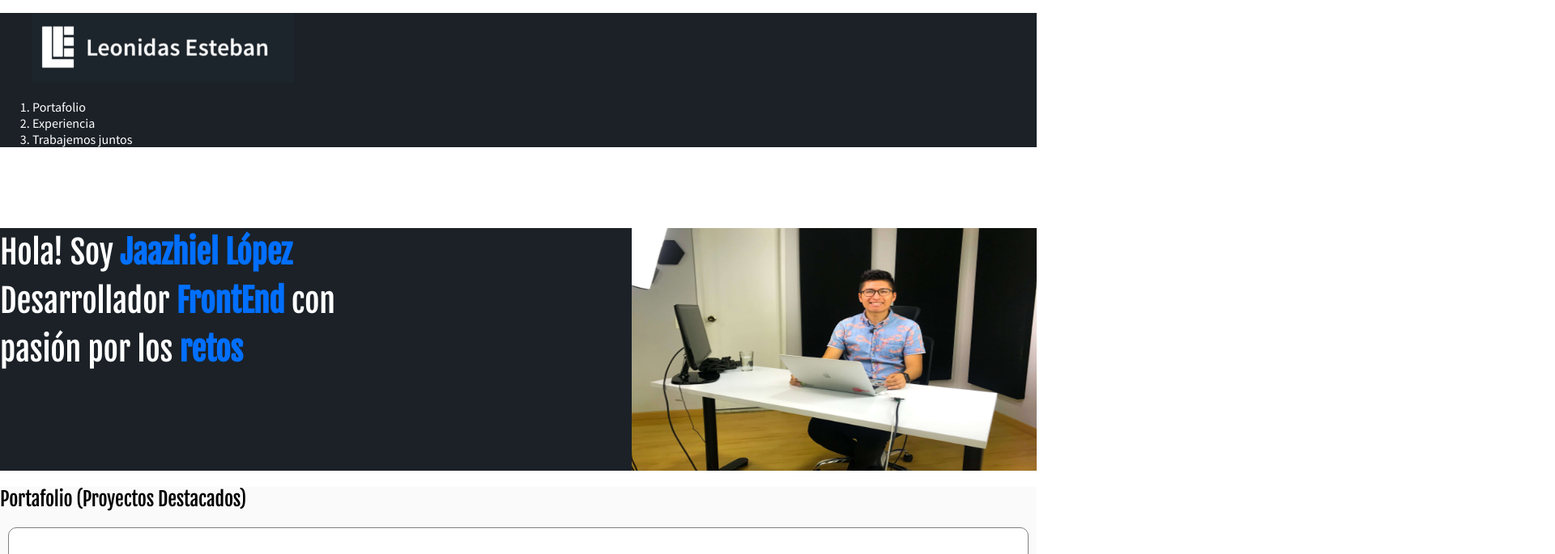
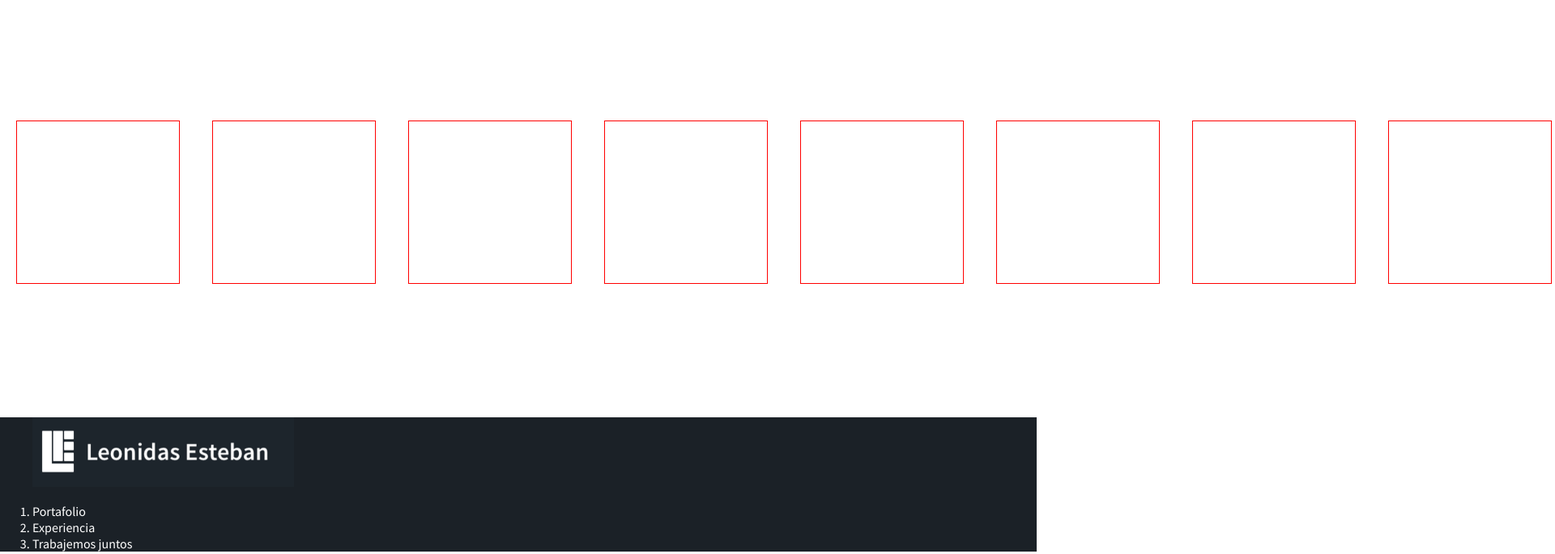
Before and after one commit to Jazhiel/portafolio, a plain HTML site: page index.html in a window 1280 px wide. Shown: the top 685 px of the page at 81% size, 1920 px wide, since content can reach past the window. Drawn offline with Linux system fonts and the light colour scheme.

Commit message:
commit pre Alineando elementos de forma vertical

```diff
--- a/asset/css/style.css
+++ b/asset/css/style.css
@@ -100,3 +100,24 @@ h1 strong {
   color: white;
   text-decoration: none;
 }
+
+
+.flexbox {
+  display: flex;
+  /* flex-wrap: nowrap; */
+  flex-wrap: nowrap;
+  /* flex-direction: column; */
+  justify-content: space-evenly;
+  height: 500px;
+  align-items: center;
+}
+
+
+.box {
+  width: 200px;
+  height: 200px;
+  margin: 20px;
+  border: 1px solid red;
+
+  flex-shrink: 0;
+}
--- a/index.html
+++ b/index.html
@@ -10,6 +10,20 @@
 </head>
 
 <body>
+
+  <div class="flexbox">
+    <div class="box"></div>
+    <div class="box"></div>
+    <div class="box"></div>
+    <div class="box"></div>
+    <div class="box"></div>
+    <div class="box"></div>
+    <div class="box"></div>
+    <div class="box"></div>
+    <div class="box"></div>
+    <div class="box"></div>
+  </div>
+
   <header class="header">
     <figure class="logo">
       <img src="asset/img/logo.png" alt="Logo de http://jaazhiellopez.com">
```
